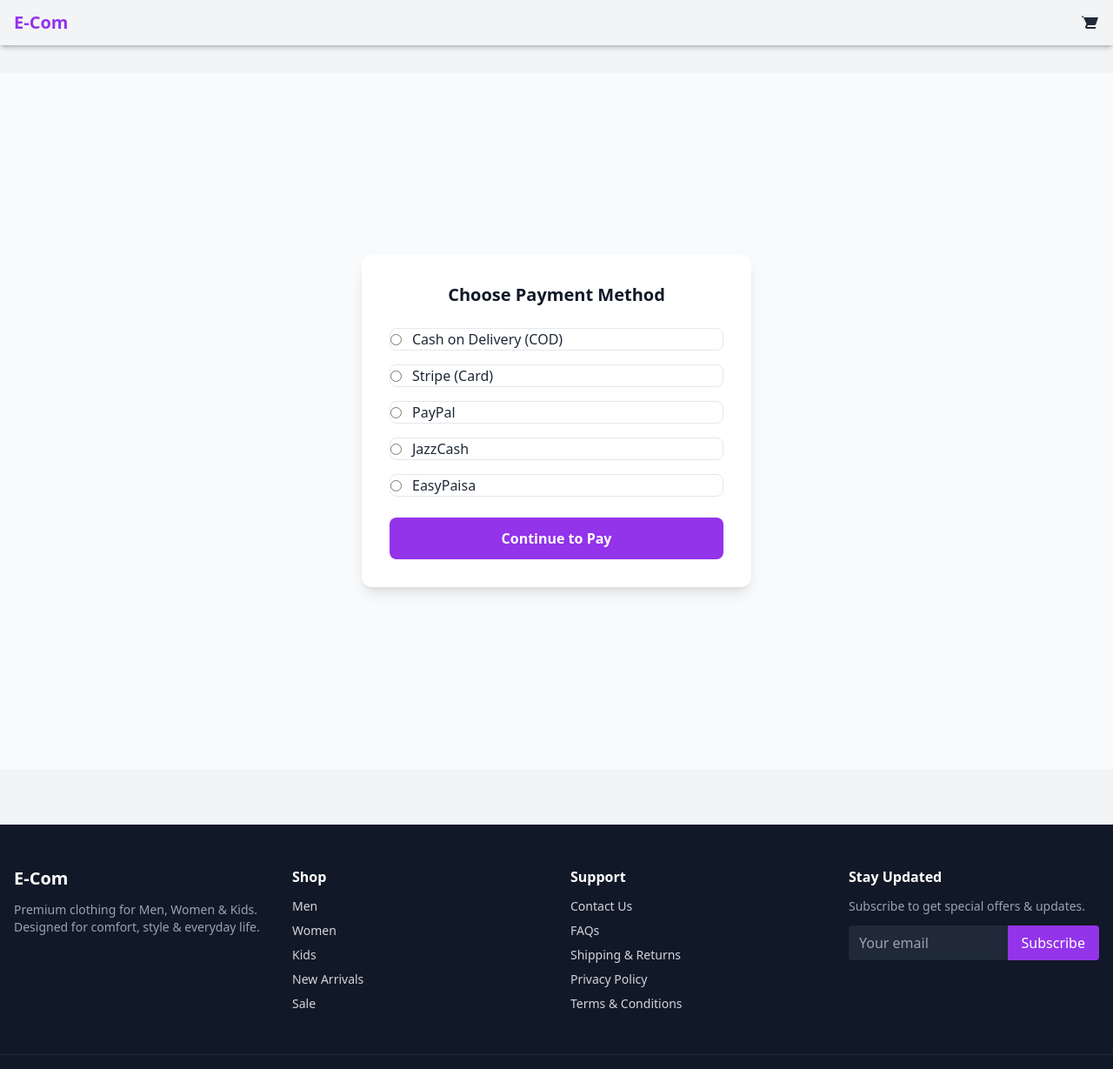
After one commit to Shaheryaranwar/ecommerce-django-tailwind, a Django app: page /payments/select/1/ in a window 1280 px wide. The commit adds this page. Shown: the top 1229 px of the page at 87% size. Run offline with Django 5.2, Linux system fonts and the light colour scheme; data comes from the database, SQL or seed files in the repository; both versions use the stored data as it was before the commit.

Commit message:
payments app and all logic done and fix all errors

```diff
--- a/e_commerce_site/e_commerce_site/urls.py
+++ b/e_commerce_site/e_commerce_site/urls.py
@@ -24,6 +24,7 @@ urlpatterns = [
     path("", include("products.urls")),
     path("cart/", include("carts.urls")),
     path("orders/", include("orders.urls")),
+    path("payments/", include("payments.urls"))
 ]
 
 if settings.DEBUG:
--- /dev/null
+++ b/e_commerce_site/payments/services/cod.py
@@ -0,0 +1,5 @@
+def process_cod(payment):
+    payment.status = "success"
+    payment.transaction_id = "COD"
+    payment.save()
+    return True
--- /dev/null
+++ b/e_commerce_site/payments/services/easypaisa.py
@@ -0,0 +1,5 @@
+def process_easypaisa(payment):
+    payment.status = "success"
+    payment.transaction_id = "EASYPaisa123"
+    payment.save()
+    return True
--- /dev/null
+++ b/e_commerce_site/payments/services/jazzcash.py
@@ -0,0 +1,5 @@
+def process_jazzcash(payment):
+    payment.status = "success"
+    payment.transaction_id = "JAZZCASH123"
+    payment.save()
+    return True
--- /dev/null
+++ b/e_commerce_site/payments/services/paypal.py
@@ -0,0 +1,5 @@
+def process_paypal(payment):
+    payment.status = "success"
+    payment.transaction_id = "PAYPAL123456"
+    payment.save()
+    return True
--- /dev/null
+++ b/e_commerce_site/payments/templates/payments/select_method.html
@@ -0,0 +1,54 @@
+{% extends "base.html" %}
+{% block title %}Select Payment Method{% endblock %}
+
+{% block content %}
+<div class="min-h-screen bg-gray-50 flex items-center justify-center px-4">
+  <div class="bg-white rounded-xl shadow-lg p-8 max-w-md w-full">
+
+    <h2 class="text-xl font-bold mb-6 text-gray-900 text-center">
+      Choose Payment Method
+    </h2>
+
+    <form method="post" action="{% url 'payments:process' order.id %}">
+      {% csrf_token %}
+
+      <div class="space-y-4">
+
+        <label class="flex items-center p-3 border rounded-lg cursor-pointer hover:bg-gray-50">
+          <input type="radio" name="method" value="cod" required class="mr-3">
+          <span class="font-medium">Cash on Delivery (COD)</span>
+        </label>
+
+        <label class="flex items-center p-3 border rounded-lg cursor-pointer hover:bg-gray-50">
+          <input type="radio" name="method" value="stripe" class="mr-3">
+          <span class="font-medium">Stripe (Card)</span>
+        </label>
+
+        <label class="flex items-center p-3 border rounded-lg cursor-pointer hover:bg-gray-50">
+          <input type="radio" name="method" value="paypal" class="mr-3">
+          <span class="font-medium">PayPal</span>
+        </label>
+
+        <label class="flex items-center p-3 border rounded-lg cursor-pointer hover:bg-gray-50">
+          <input type="radio" name="method" value="jazzcash" class="mr-3">
+          <span class="font-medium">JazzCash</span>
+        </label>
+
+        <label class="flex items-center p-3 border rounded-lg cursor-pointer hover:bg-gray-50">
+          <input type="radio" name="method" value="easypaisa" class="mr-3">
+          <span class="font-medium">EasyPaisa</span>
+        </label>
+
+      </div>
+
+      <button
+        type="submit"
+        class="w-full mt-6 bg-purple-600 hover:bg-purple-700 text-white font-semibold py-3 rounded-lg transition"
+      >
+        Continue to Pay
+      </button>
+    </form>
+
+  </div>
+</div>
+{% endblock %}
--- /dev/null
+++ b/e_commerce_site/payments/urls.py
@@ -0,0 +1,11 @@
+from django.urls import path
+from . import views
+
+app_name = "payments"
+
+urlpatterns = [
+    path("select/<int:order_id>/", views.select_payment, name="select"),
+    path("process/<int:order_id>/", views.process_payment, name="process"),
+    path("success/<int:payment_id>/", views.payment_success, name="success"),
+    path("failed/", views.payment_failed, name="failed"),
+]
--- a/e_commerce_site/payments/views.py
+++ b/e_commerce_site/payments/views.py
@@ -1,78 +1,76 @@
-from django.shortcuts import render, get_object_or_404, redirect
+from django.shortcuts import render, redirect, get_object_or_404
 from orders.models import Order
 from .models import Payment
+from .services import cod, stripe, paypal, jazzcash, easypaisa
 
-def payment_select(request, order_id):
+SERVICE_MAP = {
+    "cod": cod.process_cod,
+    "stripe": stripe.process_stripe,
+    "paypal": paypal.process_paypal,
+    "jazzcash": jazzcash.process_jazzcash,
+    "easypaisa": easypaisa.process_easypaisa,
+}
+
+def select_payment(request, order_id):
+    order = get_object_or_404(Order, id=order_id)
+    return render(request, "payments/select_method.html", {"order": order})
+
+def process_payment(request, order_id):
     order = get_object_or_404(Order, id=order_id)
 
+    # ✅ PREVENT DUPLICATE PAYMENTS
+    if hasattr(order, "payment"):
+        return redirect("payments:success", order.payment.id)
+
     if request.method == "POST":
-        method = request.POST.get("payment_method")
+        method = request.POST.get("method")
 
-        # Decide currency
-        currency = "USD" if method in ['stripe', 'paypal'] else "PKR"
+        if not method:
+            return render(request, "payments/process.html", {
+                "order": order,
+                "error": "Please select a payment method."
+            })
 
+        # ✅ CREATE PAYMENT FIRST (VERY IMPORTANT)
         payment = Payment.objects.create(
             order=order,
             method=method,
             amount=order.get_total_cost(),
-            currency=currency,
-            status='pending'
+            status="pending",
         )
 
-        # ROUTING BASED ON METHOD
-        if method == 'cod':
-            payment.status = 'success'
+        # 🔹 CASH ON DELIVERY
+        if method == "cod":
+            payment.status = "pending"
+            payment.transaction_id = "COD"
             payment.save()
-            order.paid = True
-            order.save()
-            return redirect("payments:success", order.id)
+            return redirect("payments:success", payment.id)
 
-        if method == 'bank':
-            return redirect("payments:bank_instructions", payment.id)
+        # 🔹 STRIPE
+        elif method == "stripe":
+            return redirect("payments:stripe_start", payment.id)
 
-        if method in ['stripe', 'paypal']:
-            return redirect("payments:international_process", payment.id)
+        # 🔹 PAYPAL
+        elif method == "paypal":
+            return redirect("payments:paypal_start", payment.id)
 
-        if method in ['jazzcash', 'easypaisa']:
-            return redirect("payments:pakistan_process", payment.id)
+        # 🔹 JAZZCASH
+        elif method == "jazzcash":
+            payment.transaction_id = "JAZZCASH-MANUAL"
+            payment.save()
+            return redirect("payments:success", payment.id)
 
-    return render(request, "payments/select.html", {"order": order})
-def payment_success(request, order_id):
-    order = get_object_or_404(Order, id=order_id)
-    return render(request, "payments/success.html", {"order": order})
+        # 🔹 EASYPAISA
+        elif method == "easypaisa":
+            payment.transaction_id = "EASYPAISA-MANUAL"
+            payment.save()
+            return redirect("payments:success", payment.id)
 
-def pakistan_process(request, payment_id):
+    return render(request, "payments/process.html", {"order": order})
+
+def payment_success(request, payment_id):
     payment = get_object_or_404(Payment, id=payment_id)
+    return render(request, "payments/success_method.html", {"payment": payment})
 
-    # Simulate payment success (for now)
-    payment.status = 'success'
-    payment.transaction_id = f"PK-{payment.id}"
-    payment.gateway_response = {"message": "Payment successful"}
-    payment.save()
-
-    order = payment.order
-    order.paid = True
-    order.save()
-
-    return redirect("payments:success", order.id)
-
-def international_process(request, payment_id):
-    payment = get_object_or_404(Payment, id=payment_id)
-
-    # Placeholder (Stripe/PayPal will go here)
-    payment.status = 'processing'
-    payment.save()
-
-    return render(request, "payments/international_processing.html", {
-        "payment": payment
-    })
-
-def bank_instructions(request, payment_id):
-    payment = get_object_or_404(Payment, id=payment_id)
-    return render(request, "payments/bank_instructions.html", {
-        "payment": payment
-    })
-
-def success(request, order_id):
-    order = get_object_or_404(Order, id=order_id)
-    return render(request, "payments/success.html", {"order": order})
+def payment_failed(request):
+    return render(request, "payments/failed.html")
```
Also changed, not shown: e_commerce_site/orders/templates/orders/order_confirmation.html (+25 -0 lines), e_commerce_site/payments/admin.py (+32 -4 lines), e_commerce_site/payments/models.py (+16 -42 lines), e_commerce_site/payments/services/stripe.py (added, +7 -0 lines), e_commerce_site/payments/templates/payments/process.html (added, +55 -0 lines), e_commerce_site/payments/templates/payments/success_method.html (added, +11 -0 lines), e_commerce_site/db.sqlite3, e_commerce_site/orders/views.py (line endings or trailing spaces), e_commerce_site/payments/migrations/0002_alter_payment_options_remove_payment_currency_and_more.py (added), e_commerce_site/payments/services/__init__.py (added).
